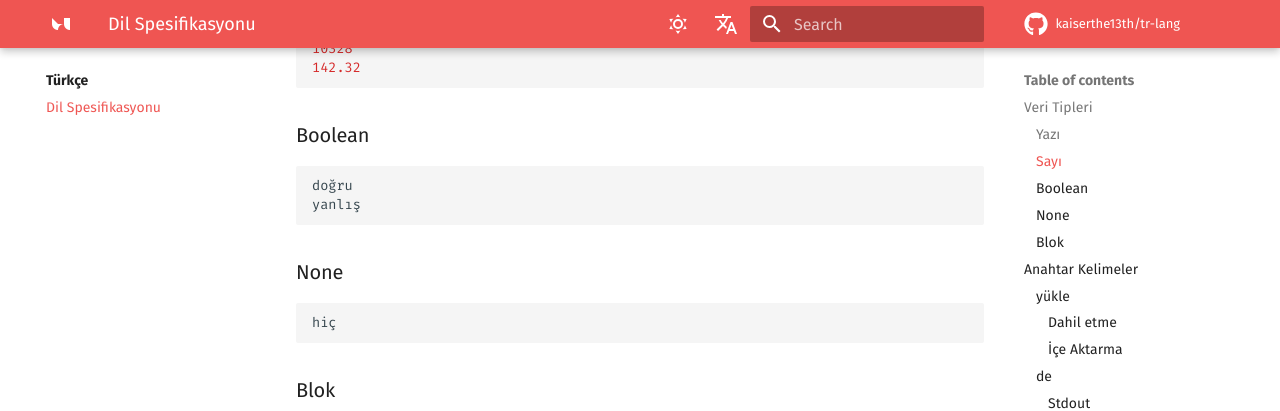
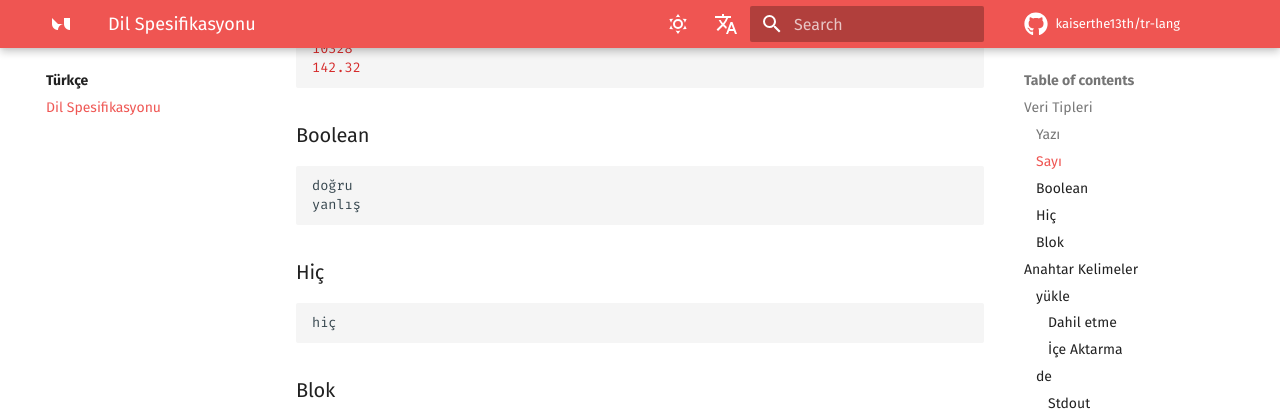
Before and after one commit to kaiserthe13th/tr-lang-docs, an MkDocs documentation site: the page built from docs/türkçe/dil-spesifikasyonu.md, in a window 1280 px wide and 900 px high, scrolled down 433 px. Shown: the top 411 px of the window. Built offline with MkDocs 1.6.1 and Material for MkDocs 9.7.7, drawn with Linux system fonts in a browser that asks for light colours; comment, search, counter and statistics services are not loaded.

Commit message:
quickfix

````diff
--- a/docs/türkçe/dil-spesifikasyonu.md
+++ b/docs/türkçe/dil-spesifikasyonu.md
@@ -23,7 +23,7 @@ doğru
 yanlış
 ```
 
-### None
+### Hiç
 
 ```py
 hiç
````
